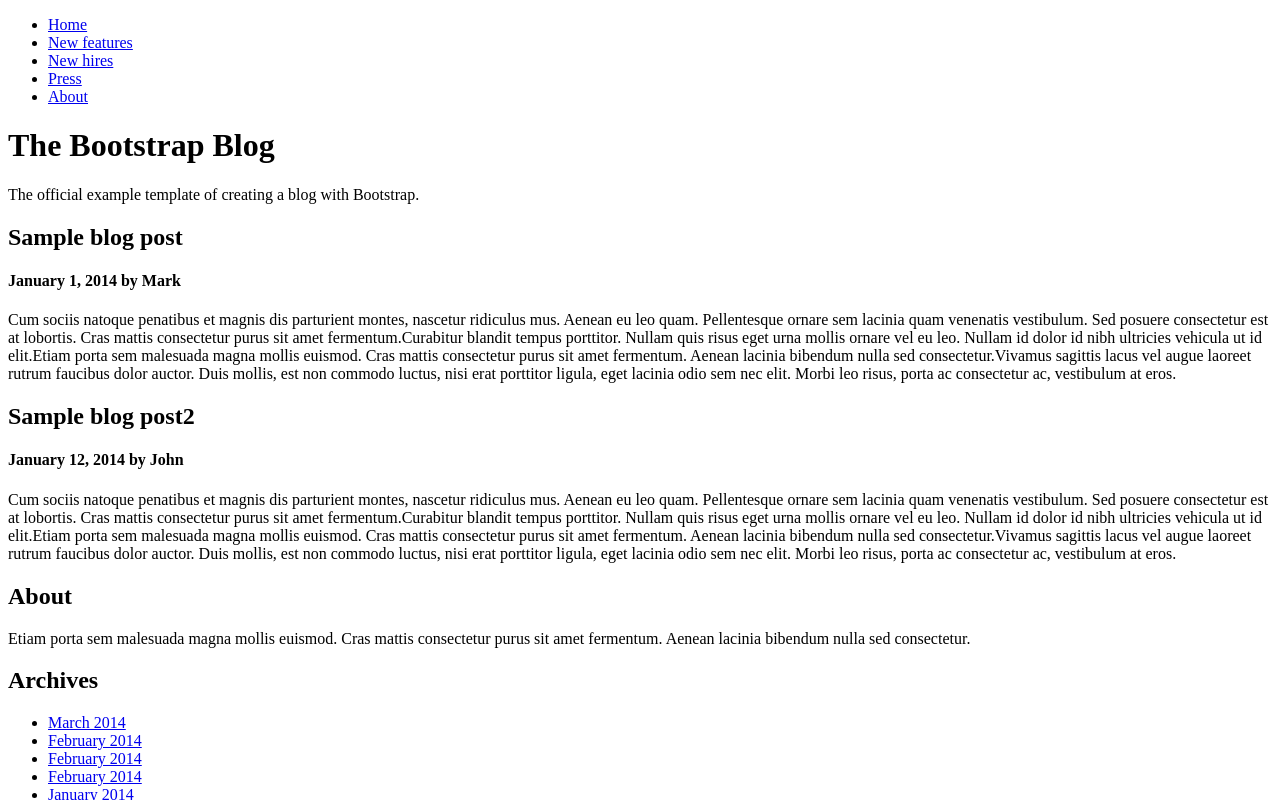
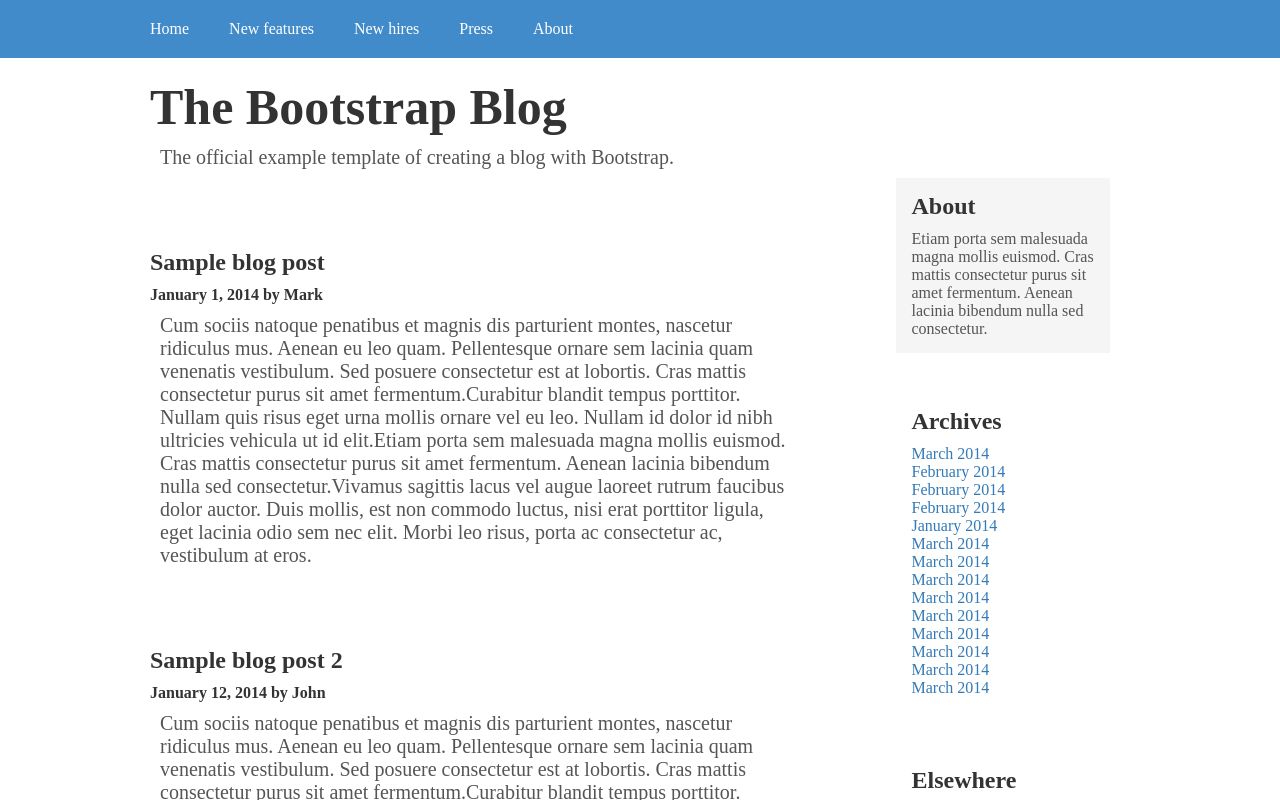
Before and after one commit to DenTheProgrammer/React, a React app in the folder Dz-3/: page / in a window 1280 px wide. Shown: the top 800 px of the page. Built offline with nearby package versions, Linux system fonts and the light colour scheme; the HTML template or start-up script is replaced by a standard one.

Commit message:
scss added

```diff
--- a/Dz-3/package.json
+++ b/Dz-3/package.json
@@ -14,12 +14,15 @@
     "@babel/preset-env": "^7.1.0",
     "@babel/preset-react": "^7.0.0",
     "babel-loader": "^8.0.4",
+    "css-loader": "^1.0.0",
+    "node-sass": "^4.9.4",
+    "sass-loader": "^7.1.0",
+    "style-loader": "^0.23.1",
     "webpack": "^4.23.1",
     "webpack-cli": "^3.1.2",
     "webpack-dev-server": "^3.1.10"
   },
   "dependencies": {
-    "npm": "^6.4.1",
     "react": "^16.6.0",
     "react-dom": "^16.6.0"
   }
--- a/Dz-3/src/App.js
+++ b/Dz-3/src/App.js
@@ -5,13 +5,14 @@
 import Main from "./components/Main";
 import content from "./components/page-content";
 import Footer from "./components/Footer";
+import "./style.scss";
 
 
 
 let app=document.querySelector("#app");
 
 ReactDom.render(
-    <div>
+    <div className={"wrapper"}>
 
         <Header links={content.headerNavLinks}/>
         <Main data={content.posts}/>
--- a/Dz-3/src/components/Header.js
+++ b/Dz-3/src/components/Header.js
@@ -10,7 +10,9 @@
         });
         return(
             <header>
-                <ul>{links}</ul>
+                <div className="container">
+                    <ul>{links}</ul>
+                </div>
             </header>
         )
     }
--- a/Dz-3/src/components/Main.js
+++ b/Dz-3/src/components/Main.js
@@ -9,7 +9,7 @@
 
 
         return(
-            <div className="container">
+            <div className={"container main_container"}>
                 <div className="main-content">
                     <Title title={content.blogTitle}/>
                     <Posts posts={content.posts}/>
--- a/Dz-3/src/components/page-content.js
+++ b/Dz-3/src/components/page-content.js
@@ -114,9 +114,15 @@
             text:"Cum sociis natoque penatibus et magnis dis parturient montes, nascetur ridiculus mus. Aenean eu leo quam. Pellentesque ornare sem lacinia quam venenatis vestibulum. Sed posuere consectetur est at lobortis. Cras mattis consectetur purus sit amet fermentum.Curabitur blandit tempus porttitor. Nullam quis risus eget urna mollis ornare vel eu leo. Nullam id dolor id nibh ultricies vehicula ut id elit.Etiam porta sem malesuada magna mollis euismod. Cras mattis consectetur purus sit amet fermentum. Aenean lacinia bibendum nulla sed consectetur.Vivamus sagittis lacus vel augue laoreet rutrum faucibus dolor auctor. Duis mollis, est non commodo luctus, nisi erat porttitor ligula, eget lacinia odio sem nec elit. Morbi leo risus, porta ac consectetur ac, vestibulum at eros."
         },
         {
-            header:"Sample blog post2",
+            header:"Sample blog post 2",
             date:"January 12, 2014",
             author:"John",
+            text:"Cum sociis natoque penatibus et magnis dis parturient montes, nascetur ridiculus mus. Aenean eu leo quam. Pellentesque ornare sem lacinia quam venenatis vestibulum. Sed posuere consectetur est at lobortis. Cras mattis consectetur purus sit amet fermentum.Curabitur blandit tempus porttitor. Nullam quis risus eget urna mollis ornare vel eu leo. Nullam id dolor id nibh ultricies vehicula ut id elit.Etiam porta sem malesuada magna mollis euismod. Cras mattis consectetur purus sit amet fermentum. Aenean lacinia bibendum nulla sed consectetur.Vivamus sagittis lacus vel augue laoreet rutrum faucibus dolor auctor. Duis mollis, est non commodo luctus, nisi erat porttitor ligula, eget lacinia odio sem nec elit. Morbi leo risus, porta ac consectetur ac, vestibulum at eros. Cum sociis natoque penatibus et magnis dis parturient montes, nascetur ridiculus mus. Aenean eu leo quam. Pellentesque ornare sem lacinia quam venenatis vestibulum. Sed posuere consectetur est at lobortis. Cras mattis consectetur purus sit amet fermentum.Curabitur blandit tempus porttitor. Nullam quis risus eget urna mollis ornare vel eu leo. Nullam id dolor id nibh ultricies vehicula ut id elit.Etiam porta sem malesuada magna mollis euismod."
+        },
+        {
+            header:"Sample blog post 3",
+            date:"January 146, 2018",
+            author:"Den",
             text:"Cum sociis natoque penatibus et magnis dis parturient montes, nascetur ridiculus mus. Aenean eu leo quam. Pellentesque ornare sem lacinia quam venenatis vestibulum. Sed posuere consectetur est at lobortis. Cras mattis consectetur purus sit amet fermentum.Curabitur blandit tempus porttitor. Nullam quis risus eget urna mollis ornare vel eu leo. Nullam id dolor id nibh ultricies vehicula ut id elit.Etiam porta sem malesuada magna mollis euismod. Cras mattis consectetur purus sit amet fermentum. Aenean lacinia bibendum nulla sed consectetur.Vivamus sagittis lacus vel augue laoreet rutrum faucibus dolor auctor. Duis mollis, est non commodo luctus, nisi erat porttitor ligula, eget lacinia odio sem nec elit. Morbi leo risus, porta ac consectetur ac, vestibulum at eros."
         }
     ]
--- /dev/null
+++ b/Dz-3/src/style.scss
@@ -0,0 +1,86 @@
+*{
+  box-sizing: border-box;
+  margin: 0;
+  padding: 0;
+}
+
+
+$title_height:80px;
+$main_color:#555;
+$headers_color:#333;
+
+#app {
+a{
+  text-decoration: none;
+  color: #337ab7;
+}
+li{
+  list-style: none;
+}
+  p{
+    color: $main_color;
+  }
+  h2,h3,h4{
+    margin-bottom: 10px;
+    color: $headers_color;
+  }
+    header{
+      background: #428bca;
+      li{
+        display: inline-block;
+        margin: 20px;
+        a{
+          color: white;
+        }
+      }
+    }
+.main_container{
+  display: flex;
+  .main-content{
+    h1{
+      font-size: 50px;
+      color: $headers_color;
+    }
+
+    p{
+      font-size: 20px;
+      margin: 10px;
+    }
+
+    width: 70%;
+    padding: 20px;
+    .post{
+      margin: 80px 0;
+    }
+  }
+  aside{
+    width: 30%;
+    margin-left: 40px;
+    margin-top: $title_height;
+
+    li{
+
+    }
+    .about{
+      background: #f5f5f5;
+    }
+    .about,.elsewhere,.archives{
+      margin: 40px;
+      padding: 15px;
+    }
+  }
+}
+  footer{
+    text-align: center;
+    background: #f9f9f9;
+    padding: 20px;
+    *{
+      margin: 15px;
+    }
+  }
+  }
+
+.container{
+  margin: 0 auto;
+  max-width: 1020px;
+}
--- a/Dz-3/webpack.config.js
+++ b/Dz-3/webpack.config.js
@@ -10,7 +10,15 @@
     },
     module: {
         rules: [
-            { test: /\.js$/, exclude: /node_modules/, loader: "babel-loader" }
+            { test: /\.js$/, exclude: /node_modules/, loader: "babel-loader" },
+            {
+                test: /\.s?css$/,
+                use: [
+                    "style-loader", // creates style nodes from JS strings
+                    "css-loader", // translates CSS into CommonJS
+                    "sass-loader" // compiles Sass to CSS, using Node Sass by default
+                ]
+            }
         ]
     },
     devServer: {
```
Also changed, not shown: 2 other files (tests, documents, lock files or other folders).
